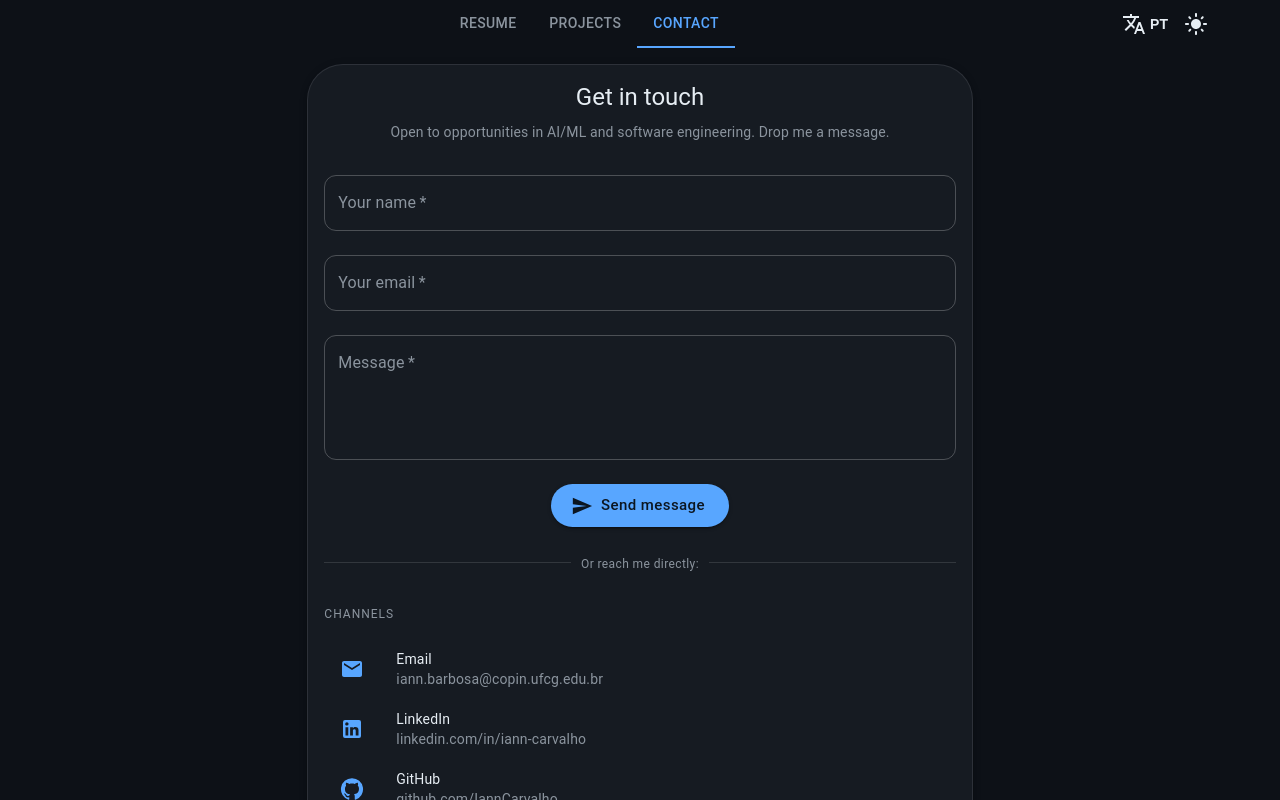
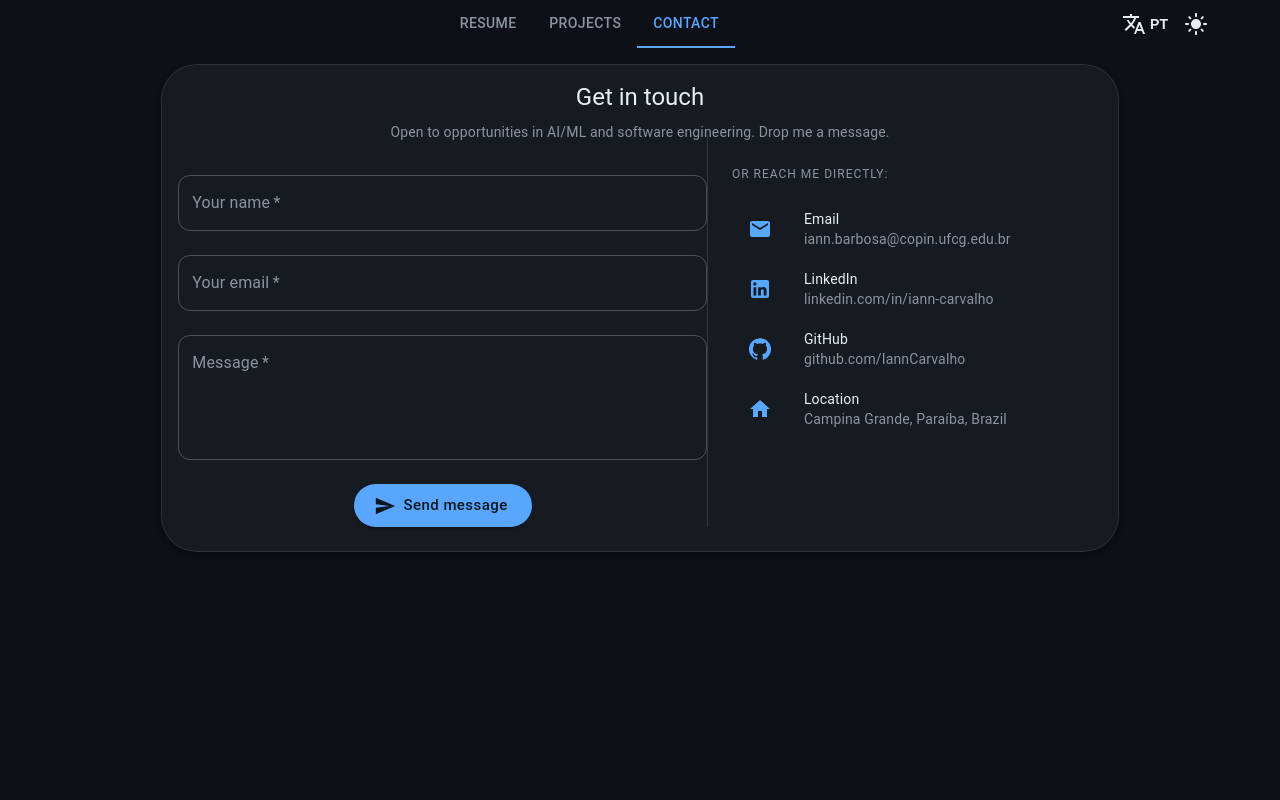
Before and after one commit to IannCarvalho/ianncarvalho.github.io, a React (Create React App) app: page / in a window 1280 px wide. Both pictures are taken after a click on the tab "CONTACT". Built offline with nearby package versions, Linux system fonts and the light colour scheme; no server answers.

Commit message:
refactor: form e canais lado a lado, Education na sidebar, nome da escola encurtado (#22)
Co-authored-by: Iann Carvalho <iann.barbosa@copin.ufcg.edu.br>

```diff
--- a/src/TEMPLATE.js
+++ b/src/TEMPLATE.js
@@ -55,13 +55,13 @@ const data = {
                 {
                     degree: "M.Sc. in Computer Science",
                     date: "August 2021 - November 2024",
-                    school: "Universidade Federal de Campina Grande (UFCG) - Campina Grande, PB",
+                    school: "UFCG — Campina Grande, PB",
                     gpa: "",
                 },
                 {
                     degree: "B.Sc. in Computer Science",
                     date: "June 2016 - December 2021",
-                    school: "Universidade Federal de Campina Grande (UFCG) - Campina Grande, PB",
+                    school: "UFCG — Campina Grande, PB",
                     gpa: "",
                 },
             ],
@@ -272,13 +272,13 @@ const data = {
                 {
                     degree: "Mestrado em Ciência da Computação",
                     date: "Agosto 2021 - Novembro 2024",
-                    school: "Universidade Federal de Campina Grande (UFCG) - Campina Grande, PB",
+                    school: "UFCG — Campina Grande, PB",
                     gpa: "",
                 },
                 {
                     degree: "Bacharelado em Ciência da Computação",
                     date: "Junho 2016 - Dezembro 2021",
-                    school: "Universidade Federal de Campina Grande (UFCG) - Campina Grande, PB",
+                    school: "UFCG — Campina Grande, PB",
                     gpa: "",
                 },
             ],
--- a/src/components/Contact.js
+++ b/src/components/Contact.js
@@ -129,6 +129,35 @@ function ContactForm({ t, emailFallbackHref }) {
     );
 }
 
+// Channel list rendered from the profile data (Email, LinkedIn, GitHub,
+// Location). Icons tinted in the primary accent. Reused by both the
+// two-column (form) layout and the channels-only fallback.
+function ChannelList({ profile }) {
+    return (
+        <List component="nav" dense>
+            {profile.contacts.map((contact, index) => (
+                <ListItemButton
+                    key={index}
+                    {...(contact.href
+                        ? {
+                            component: 'a',
+                            href: contact.href,
+                            target: contact.href.startsWith('mailto:') ? undefined : '_blank',
+                            rel: 'noopener noreferrer',
+                        }
+                        : {})}
+                    sx={{ borderRadius: 2 }}
+                >
+                    <ListItemIcon sx={{ color: 'primary.main' }}>
+                        <contact.icon />
+                    </ListItemIcon>
+                    <ListItemText primary={contact.label} secondary={contact.value} />
+                </ListItemButton>
+            ))}
+        </List>
+    );
+}
+
 // Contact: dedicated section with a working message form (EmailJS) plus every
 // contact channel. All profile data comes from TEMPLATE.js; EmailJS config from
 // build-time env vars. Form degrades to channels-only when not configured.
@@ -140,10 +169,10 @@ export default function Contact({ profile, t }) {
     return (
         <Box>
             <Grid container spacing={2} justifyContent="center">
-                <Grid item xs={12} md={7}>
+                <Grid item xs={12} md={formEnabled ? 10 : 7}>
                     <ResumeCard>
                         {/* Heading */}
-                        <Box sx={{ textAlign: 'center', mb: 1 }}>
+                        <Box sx={{ textAlign: 'center', mb: 2 }}>
                             <Typography variant="h5" component="div">
                                 {t.contactTitle}
                             </Typography>
@@ -156,63 +185,55 @@ export default function Contact({ profile, t }) {
                             </Typography>
                         </Box>
 
-                        {/* Working form when EmailJS is configured */}
-                        {formEnabled && (
-                            <Box sx={{ mt: 2 }}>
-                                <ContactForm t={t} emailFallbackHref={emailContact && emailContact.href} />
-                                <Divider sx={{ my: 3 }}>
-                                    <Typography variant="caption" color="text.secondary">
+                        {formEnabled ? (
+                            /* Two columns: form on the left, channels on the right —
+                               no scrolling needed on desktop; stacks on mobile. */
+                            <Grid container spacing={3}>
+                                <Grid item xs={12} md={7}>
+                                    <ContactForm t={t} emailFallbackHref={emailContact && emailContact.href} />
+                                </Grid>
+                                <Grid
+                                    item
+                                    xs={12}
+                                    md={5}
+                                    sx={{
+                                        borderLeft: { md: '1px solid' },
+                                        borderColor: { md: 'divider' },
+                                    }}
+                                >
+                                    <Typography variant="overline" color="text.secondary">
                                         {t.formOrEmail}
                                     </Typography>
-                                </Divider>
-                            </Box>
-                        )}
-
-                        {/* Primary email CTA — shown prominently when there is no form */}
-                        {!formEnabled && emailContact && (
+                                    <ChannelList profile={profile} />
+                                </Grid>
+                            </Grid>
+                        ) : (
+                            /* Fallback: no EmailJS configured — CTA + channels stacked. */
                             <>
-                                <Box sx={{ mt: 3, display: 'flex', justifyContent: 'center' }}>
-                                    <Button
-                                        variant="contained"
-                                        color="primary"
-                                        size="large"
-                                        startIcon={<EmailIcon />}
-                                        href={emailContact.href}
-                                        aria-label={t.emailMe}
-                                        sx={{ textTransform: 'none', borderRadius: 2, px: 3 }}
-                                    >
-                                        {emailContact.value}
-                                    </Button>
-                                </Box>
-                                <Divider sx={{ my: 3 }} />
+                                {emailContact && (
+                                    <>
+                                        <Box sx={{ mt: 1, display: 'flex', justifyContent: 'center' }}>
+                                            <Button
+                                                variant="contained"
+                                                color="primary"
+                                                size="large"
+                                                startIcon={<EmailIcon />}
+                                                href={emailContact.href}
+                                                aria-label={t.emailMe}
+                                                sx={{ textTransform: 'none', borderRadius: 2, px: 3 }}
+                                            >
+                                                {emailContact.value}
+                                            </Button>
+                                        </Box>
+                                        <Divider sx={{ my: 3 }} />
+                                    </>
+                                )}
+                                <Typography variant="overline" color="text.secondary">
+                                    {t.contactChannels}
+                                </Typography>
+                                <ChannelList profile={profile} />
                             </>
                         )}
-
-                        {/* All channels, derived from the data */}
-                        <Typography variant="overline" color="text.secondary">
-                            {t.contactChannels}
-                        </Typography>
-                        <List component="nav" dense>
-                            {profile.contacts.map((contact, index) => (
-                                <ListItemButton
-                                    key={index}
-                                    {...(contact.href
-                                        ? {
-                                            component: 'a',
-                                            href: contact.href,
-                                            target: contact.href.startsWith('mailto:') ? undefined : '_blank',
-                                            rel: 'noopener noreferrer',
-                                        }
-                                        : {})}
-                                    sx={{ borderRadius: 2 }}
-                                >
-                                    <ListItemIcon sx={{ color: 'primary.main' }}>
-                                        <contact.icon />
-                                    </ListItemIcon>
-                                    <ListItemText primary={contact.label} secondary={contact.value} />
-                                </ListItemButton>
-                            ))}
-                        </List>
                     </ResumeCard>
                 </Grid>
             </Grid>
```
Also changed, not shown: src/components/Resume.js (+33 -29 lines).
